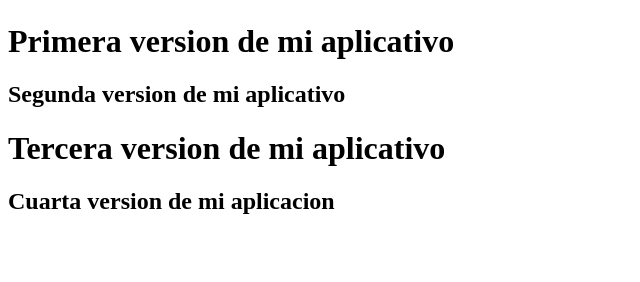
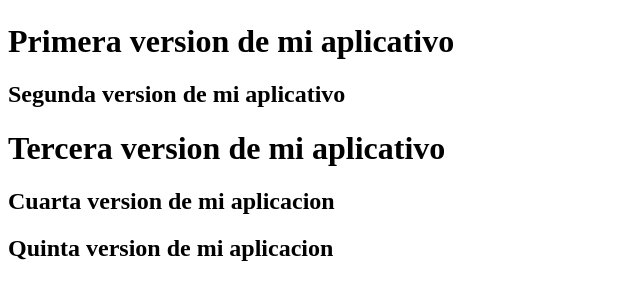
Before and after one commit to ErickAguiBarri/demo, a plain HTML site: page index.html in a window 1280 px wide. Shown: the part 1561-1843 px from the top of the page, without its empty margins (0-640 px from the left). Before the commit the page ends 1796 px from the top, so only its background shows below. Drawn offline with Linux system fonts and the light colour scheme.

Commit message:
Update index.html

```diff
--- a/index.html
+++ b/index.html
@@ -51,6 +51,7 @@
         <h2>Segunda version de mi aplicativo</h2>
         <h1>Tercera version de mi aplicativo</h1>
         <h2>Cuarta version de mi aplicacion</h2>
+        <h2>Quinta version de mi aplicacion</h2>
 
 
 </body>
```
